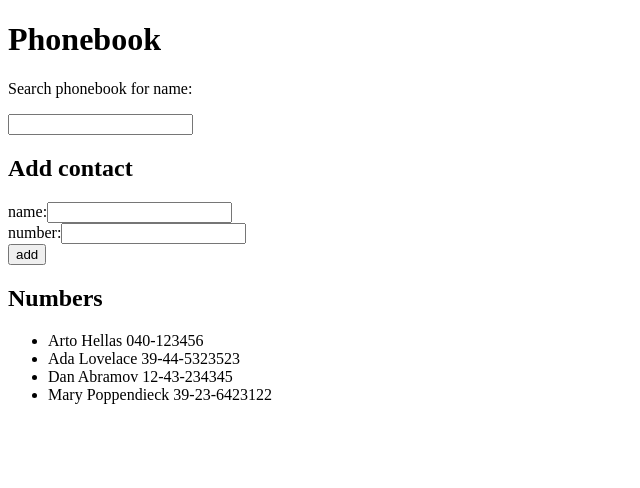
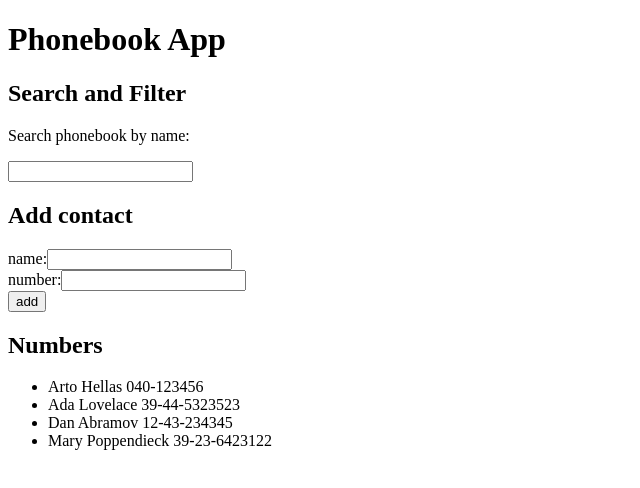
Before and after one commit to jstamant/full-stack-open, a React (Vite) app in the folder part2/phonebook/: page / in a window 1280 px wide. Shown: the top 488 px of the page, without its empty margins (0-640 px from the left). Built offline with nearby package versions, Linux system fonts and the light colour scheme.

Commit message:
Added submission for exercise 2.10

```diff
--- a/part2/phonebook/src/App.jsx
+++ b/part2/phonebook/src/App.jsx
@@ -1,4 +1,9 @@
 import { useState } from 'react'
+
+import ContactList from './components/ContactList'
+import Input from './components/Input'
+import Search from './components/Search'
+
 
 const App = () => {
   const [persons, setPersons] = useState([
@@ -28,38 +33,14 @@ const App = () => {
 
   return (
     <div>
-      <h1>Phonebook</h1>
-      <p>Search phonebook for name:</p>
-      <input
-        value={nameFilter}
-        onChange={handleNameFilterChange}
+      <h1>Phonebook App</h1>
+      <Search value={nameFilter} onChange={handleNameFilterChange} />
+      <Input
+        name={newName} nameOnChange={handleNameChange}
+        number={newNumber} numberOnChange={handleNumberChange}
+        buttonClick={handleClick}
       />
-      <h2>Add contact</h2>
-      <form>
-        <div>
-          <label>name:</label>
-          <input
-            value={newName}
-            onChange={handleNameChange}
-          />
-        </div>
-        <div>
-          <label>number:</label>
-          <input
-            value={newNumber}
-            onChange={handleNumberChange}
-          />
-        </div>
-        <div>
-          <button type="submit" onClick={handleClick}>add</button>
-        </div>
-      </form>
-      <h2>Numbers</h2>
-      <ul>
-        {persons
-          .filter((person) => person.name.toLowerCase().includes(nameFilter))
-          .map((person) => <li key={person.name}>{person.name} {person.number}</li>)}
-      </ul>
+      <ContactList contacts={persons} filter={nameFilter} />
     </div>
   )
 }
--- /dev/null
+++ b/part2/phonebook/src/components/ContactList.jsx
@@ -0,0 +1,16 @@
+import Person from './Person'
+
+const ContactList = ({ contacts, filter }) => {
+  return (
+    <div>
+      <h2>Numbers</h2>
+      <ul>
+        {contacts
+          .filter((person) => person.name.toLowerCase().includes(filter.toLowerCase()))
+          .map((person) => <Person person={person} key={person.name} />)}
+      </ul>
+    </div>
+  )
+}
+
+export default ContactList
--- /dev/null
+++ b/part2/phonebook/src/components/Input.jsx
@@ -0,0 +1,28 @@
+const Input = ({ name, number, nameOnChange, numberOnChange, buttonClick }) => {
+  return (
+    <div>
+      <h2>Add contact</h2>
+      <form>
+        <div>
+          <label>name:</label>
+          <input
+            value={name}
+            onChange={nameOnChange}
+          />
+        </div>
+        <div>
+          <label>number:</label>
+          <input
+            value={number}
+            onChange={numberOnChange}
+          />
+        </div>
+        <div>
+          <button type="submit" onClick={buttonClick}>add</button>
+        </div>
+      </form>
+    </div>
+  )
+}
+
+export default Input
--- /dev/null
+++ b/part2/phonebook/src/components/Person.jsx
@@ -0,0 +1,5 @@
+const Person = ({ person }) => {
+  return <li>{person.name} {person.number}</li>
+}
+
+export default Person
--- /dev/null
+++ b/part2/phonebook/src/components/Search.jsx
@@ -0,0 +1,14 @@
+const Search = ({ value, onChange }) => {
+  return (
+    <div>
+      <h2>Search and Filter</h2>
+      <p>Search phonebook by name:</p>
+      <input
+        value={value}
+        onChange={onChange}
+      />
+    </div>
+  )
+}
+
+export default Search
```
